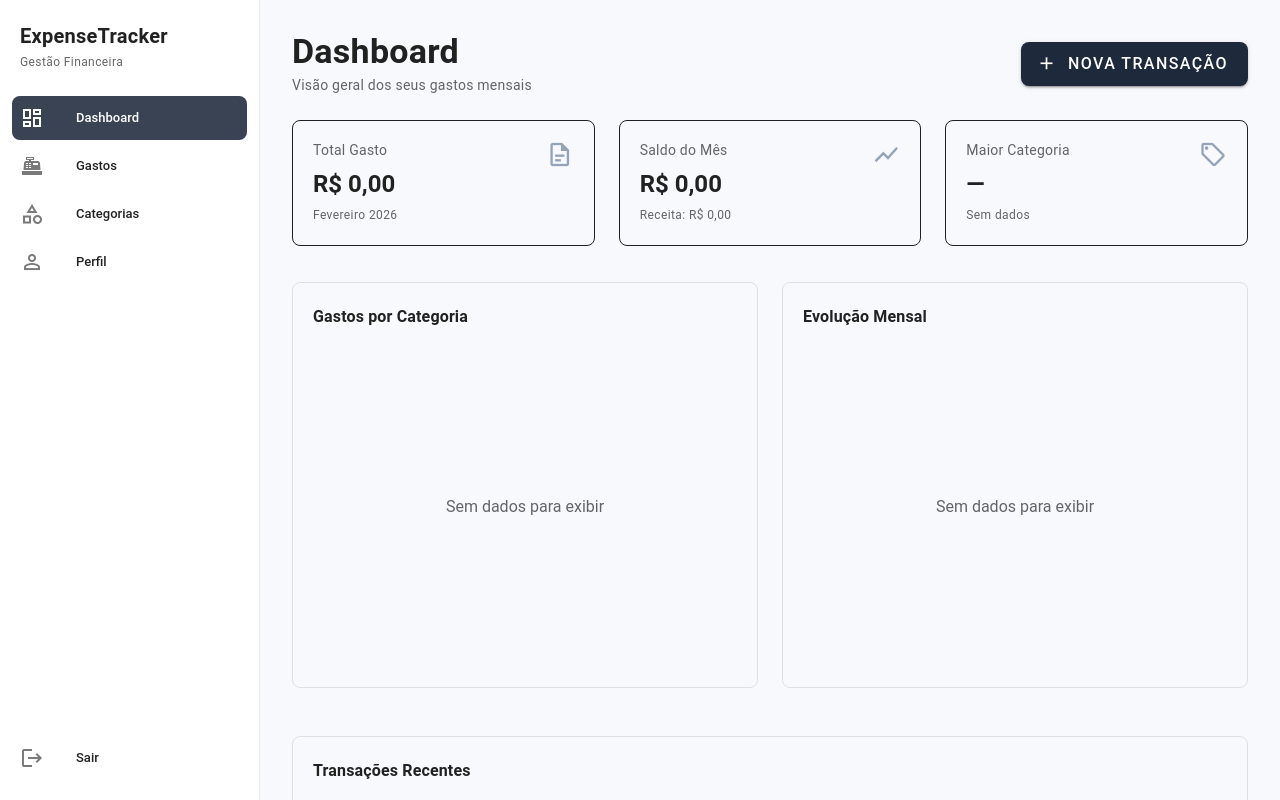
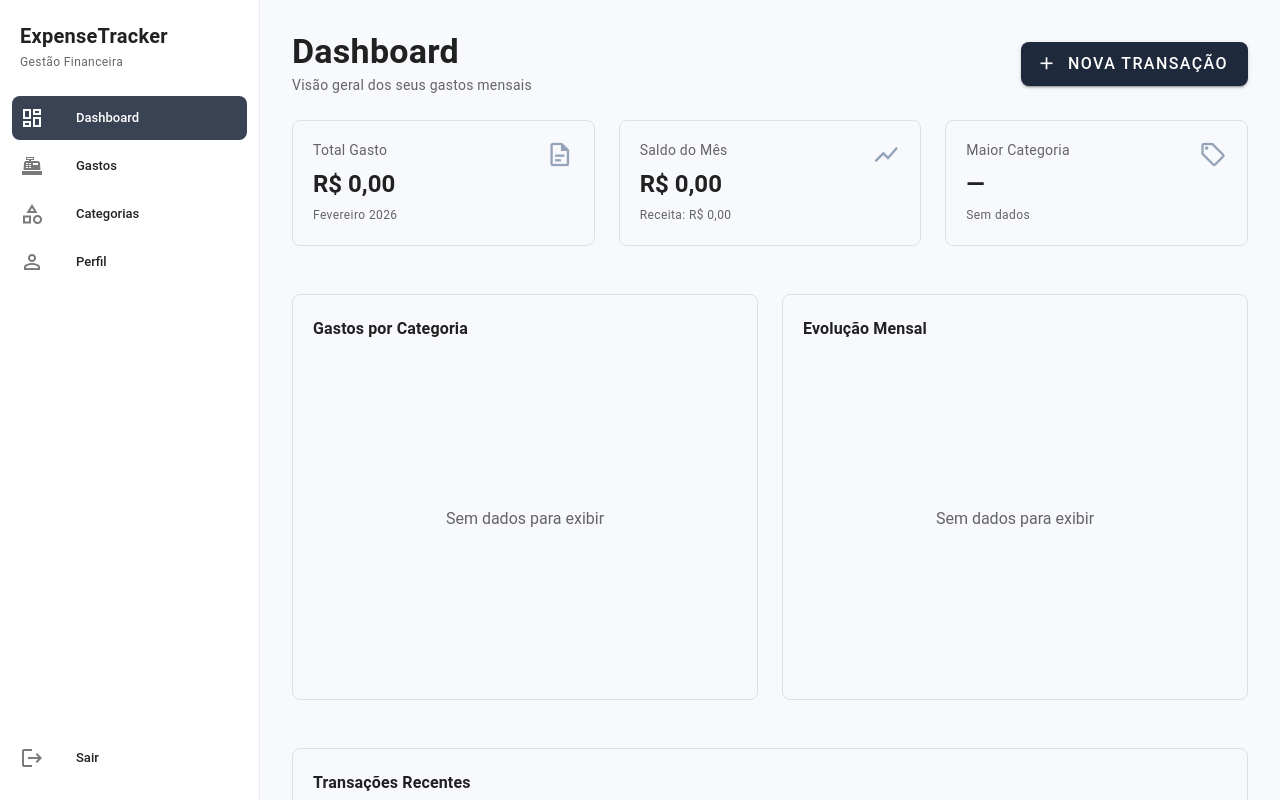
Before and after one commit to Luiz-Loch/ExpenseTracker, a Nuxt app in the folder frontend/: page /app in a window 1280 px wide. Shown: the top 800 px of the page. Built offline with nearby package versions, Linux system fonts and the light colour scheme.

Commit message:
refactor: minor ui changes to dashboard components

```diff
--- a/frontend/app/components/dashboard/chart/cards/DashboardCategoryChart.vue
+++ b/frontend/app/components/dashboard/chart/cards/DashboardCategoryChart.vue
@@ -1,5 +1,5 @@
 <template>
-  <DashboardChartCard title="Gastos por Categoria" :has-data="hasData" class="summary-card">
+  <DashboardChartCard title="Gastos por Categoria" :has-data="hasData" class="app-card">
     <Bar :data="chartData" :options="chartOptions" />
   </DashboardChartCard>
 </template>
--- a/frontend/app/components/dashboard/chart/cards/DashboardMonthlyChart.vue
+++ b/frontend/app/components/dashboard/chart/cards/DashboardMonthlyChart.vue
@@ -1,5 +1,5 @@
 <template>
-  <DashboardChartCard title="Evolução Mensal" :has-data="hasData" class="summary-card">
+  <DashboardChartCard title="Evolução Mensal" :has-data="hasData" class="app-card">
     <Line :data="chartData" :options="chartOptions" />
   </DashboardChartCard>
 </template>
--- a/frontend/app/components/dashboard/recent/DashboardRecentExpenses.vue
+++ b/frontend/app/components/dashboard/recent/DashboardRecentExpenses.vue
@@ -1,5 +1,5 @@
 <template>
-  <v-card variant="outlined" rounded="lg" class="pa-5 mt-12 chart-card summary-card">
+  <v-card variant="outlined" rounded="lg" class="pa-5 mt-12 chart-card app-card">
     <div class="text-subtitle-1 font-weight-bold mb-4">Transações Recentes</div>
     <DashboardRecentExpenseTable v-if="expenses.length" :expenses="expenses" />
     <div v-else class="d-flex justify-center align-center" style="min-height: 120px">
--- a/frontend/app/components/dashboard/recent/table/DashboardRecentExpenseRow.vue
+++ b/frontend/app/components/dashboard/recent/table/DashboardRecentExpenseRow.vue
@@ -3,7 +3,7 @@
     <td>{{ formatDate(expense.spentAt) }}</td>
     <td>{{ expense.name }}</td>
     <td>
-      <v-chip v-if="expense.category" size="small" variant="tonal" color="primary">
+      <v-chip v-if="expense.category" size="small" variant="tonal" :color="expense.category.color ?? '#9E9E9E'">
         {{ expense.category.name }}
       </v-chip>
       <span v-else class="text-medium-emphasis">—</span>
--- a/frontend/app/components/dashboard/summary/DashboardSummaryCards.vue
+++ b/frontend/app/components/dashboard/summary/DashboardSummaryCards.vue
@@ -1,5 +1,5 @@
 <template>
-  <v-row class="mb-2">
+  <v-row class="mb-6">
     <!-- Total expense -->
     <v-col cols="12" md="4">
       <DashboardTotalExpenseCard
--- a/frontend/app/components/dashboard/summary/base/DashboardSummaryCard.vue
+++ b/frontend/app/components/dashboard/summary/base/DashboardSummaryCard.vue
@@ -1,5 +1,5 @@
 <template>
-  <v-card variant="outlined" rounded="lg" class="pa-5 summary-card">
+  <v-card variant="outlined" rounded="lg" class="pa-5 app-card">
     <div class="d-flex justify-space-between align-start">
       <div>
         <div class="text-body-2 text-medium-emphasis mb-2">{{ title }}</div>
```
